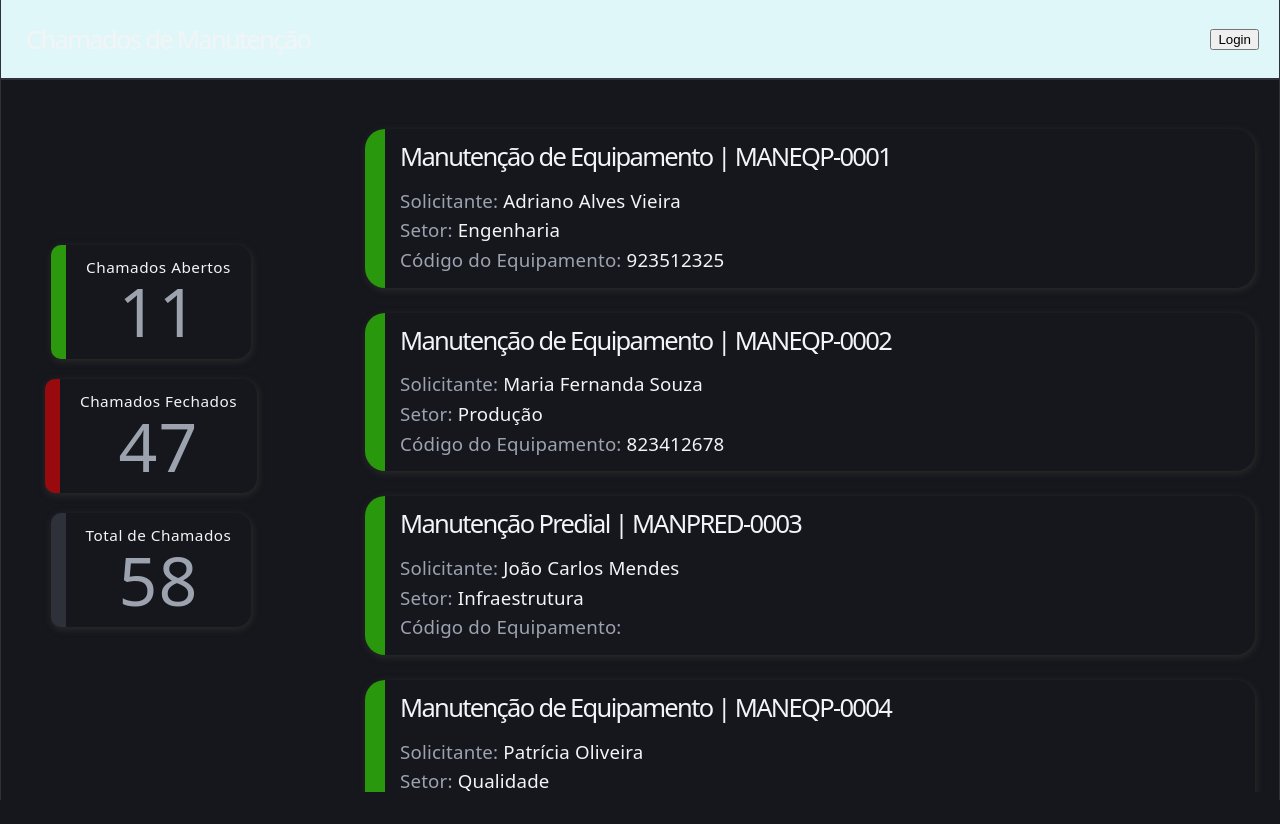
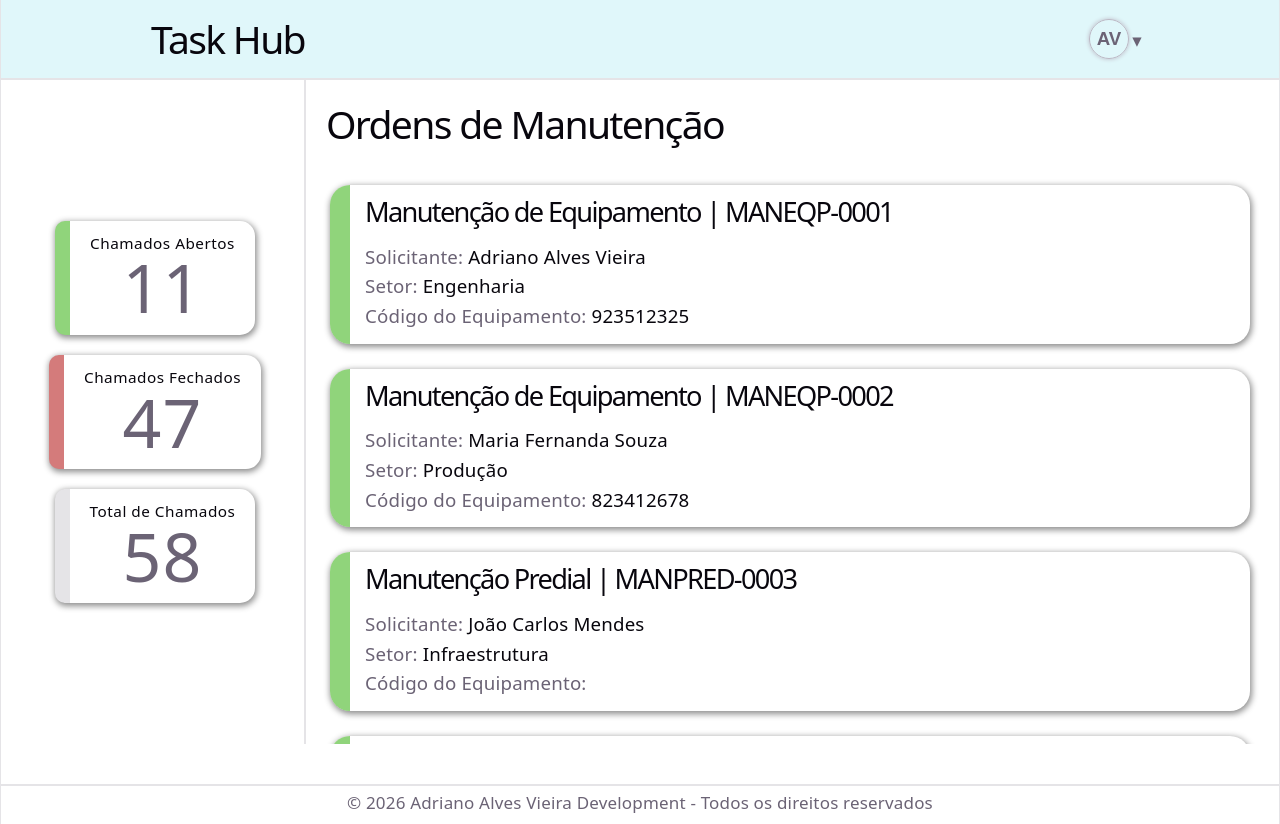
Before and after one commit to adrianoalvesjpg-bit/manutencao-chamados, a React (Vite) app in the folder front/: page / in a window 1280 px wide. Before the commit the page ends 800 px from the top, so only its background shows below. Built offline with nearby package versions, Linux system fonts and the light colour scheme.

Commit message:
atualização geral

```diff
--- a/front/src/App.jsx
+++ b/front/src/App.jsx
@@ -11,9 +11,13 @@ function App() {
     <div>
       <header className={StApp.header}> <Header/> </header>
       <main className={StApp.app}>
+        <section className={StApp.title}>
+          <h1>Ordens de Manutenção</h1>
+        </section>
         <aside className={StApp.sidebar}> <Side/> </aside>
         <main className={StApp.main}> <Main/> </main>
       </main>
+      <footer className={StApp.footer}> <p>&copy; 2026 Adriano Alves Vieira Development - Todos os direitos reservados</p> </footer>
     </div>
   )
 }
--- a/front/src/components/Header.jsx
+++ b/front/src/components/Header.jsx
@@ -5,8 +5,8 @@ export default function Header() {
 
   return (
     <div className={StHeader.container}>
-      <h1>Chamados de Manutenção</h1>
-      <button>Login</button>
+      <h1>Task Hub</h1>
+      <button className={StHeader.user}>AV</button>
     </div>
   )
 }
--- a/front/src/index.css
+++ b/front/src/index.css
@@ -9,13 +9,17 @@
   --shadow-color: #8d8d8d;
   --card: #fbf9f9;
   --accent: #e0f7fa;
+  --border-dark: #bcb8c4;
 
   --sans: system-ui, 'Segoe UI', Roboto, sans-serif;
   --heading: system-ui, 'Segoe UI', Roboto, sans-serif;
   --mono: ui-monospace, Consolas, monospace;
 
+  --scrollbar-thumb: #888;
+  --scrollbar-thumb-hover: #555;
+  --scrollbar-track: #f1f1f1;
 
-  --padding: 20px;
+  --padding: 150px;
   --width-window: 1600px;
 
   font: 17px/145% var(--sans);
@@ -33,10 +37,10 @@
   }
 }
 
-@media (prefers-color-scheme: light) {
+@media (prefers-color-scheme: dark) {
   :root {
     --text: #9ca3af;
-    --text-h: #f3f4f6;
+    --text-h: #e2e2e2;
     --text-disabled:#f3f4f685;
     --bg: #16171d;
     --border: #2e303a;
@@ -44,6 +48,12 @@
     --error: #ff00008e;
     --shadow-color: #282828;
     --card: #3e3e3e;
+    --accent: #211e1e;
+
+    --scrollbar-thumb: #888;
+    --scrollbar-thumb-hover: #f1f1f1;
+    --scrollbar-track: #2d2d2d;
+
 
   }
 
@@ -58,7 +68,7 @@
 
 body {
   margin: 0;
-  height: 100vh;
+  height: 100%;
 }
 
 #root {
@@ -121,3 +131,7 @@ li {
   list-style: none;
   margin: 25px 0;
 }
+ul {
+  padding: 0;
+  margin: 0;
+}
--- a/front/src/style/App.module.css
+++ b/front/src/style/App.module.css
@@ -1,13 +1,65 @@
 .app {
   display: grid;
   grid-template-columns: minmax(120px, 300px) 1fr;
-  grid-template-rows: 1fr;
+  grid-template-rows: 80px 1fr 40px;
   grid-template-areas:
+    "sidebar title"
     "sidebar main";
-  height: 89vh;
-  max-width: var(--width-window);
+  height: 88vh;
+  padding: 0px 5px 0px 5px;
   margin: 0 auto;
 }
+
+
+.sidebar {
+  grid-area: sidebar;
+  overflow-y: auto;
+  border-right: 2px solid var(--border);
+}
+
+.title {
+  grid-area: title;
+  text-align: left;
+  padding-left: 20px;
+}
+
+.header {
+  background-color: var(--accent);
+  border-bottom: 2px solid var(--border);
+  height: 80px;
+}
+
+.footer {
+  border-top: 2px solid var(--border);
+  height: 40px;
+  text-align: center;
+  padding: 5px;
+}
+
+.main {
+  grid-area: main;
+  overflow-y:auto;
+  padding: 0px 24px 24px 24px;
+}
+
+/* Estilizando a barra de rolagem */
+.main::-webkit-scrollbar {
+  width: 10px; /* largura da barra */
+}
+
+.main::-webkit-scrollbar-track {
+  background: var(--scrollbar-track); /* cor do trilho */
+}
+
+.main::-webkit-scrollbar-thumb {
+  background: var(--scrollbar-thumb); /* cor do "polegar" */
+  border-radius: 5px; /* arredondar */
+}
+
+.main::-webkit-scrollbar-thumb:hover {
+  background: var(--scrollbar-thumb-hover); /* cor ao passar o mouse */
+}
+
 
 @media (max-width: 1024px) {
     .app {
@@ -18,28 +70,19 @@
 @media (max-width: 550px) {
     .app {
         grid-template-columns: 1fr;
-        grid-template-rows: 1fr 6.5fr;
+        grid-template-rows: 1fr 60px 6.5fr;
         grid-template-areas:
         "sidebar"
+        "title"
         "main";
 
     }
-}
+
+    .sidebar {
+      border: none;
+      border-bottom: 2px solid var(--border);
+
+    }
 
 
-
-.sidebar {
-  grid-area: sidebar;
-  overflow-y: auto;
 }
-.header {
-  background-color: var(--accent);
-  border-bottom: 2px solid var(--border);
-  height: 80px;
-}
-
-.main {
-  grid-area: main;
-  overflow-y:auto;
-  padding: 24px;
-}
--- a/front/src/style/Card.module.css
+++ b/front/src/style/Card.module.css
@@ -45,16 +45,16 @@
 }
 
 
-h1 {
-    font-size: 1.5rem;
-    margin: 5px;
+.card .titleDiv h1 {
+  font-size: 1.6rem;
+  margin: 5px;
 }
 
-p {
+.card p {
   font-size: 1.1rem;
 }
 
-span {
+.card span {
     color: var(--text-h);
     font-size: 1.1rem;
 }
--- a/front/src/style/Header.module.css
+++ b/front/src/style/Header.module.css
@@ -5,10 +5,52 @@
     padding: 10px 20px 10px 20px;
     justify-content: space-between;
     height: 100%;
-    max-width: var(--width-window);
+    padding: 0px var(--padding) 0px var(--padding);
     margin: 0 auto;
 }
 
 h1 {
-    font-size: 2rem;
+    font-size: 2.3rem;
 }
+
+
+.user {
+    display: flex;
+    position: relative;
+    background-color: transparent;
+    border: 1px solid var(--border-dark);
+    box-shadow: 0 0 4px var(--border-dark);
+    border-radius: 50%;
+    padding: 10px;
+    height: 40px;
+    width: 40px;
+    color: var(--text);
+    font-size: 1.1rem;
+    font-weight: bold;
+    cursor: pointer;
+    align-items: center;
+    justify-content: center;
+    transition: all 0.1s ease-in-out;
+}
+
+.user:hover {
+    transform: scale(1.1);
+    box-shadow: 0 0 8px var(--border-dark);
+    color: var(--text-h);
+
+}
+
+.user::before {
+    content: '▾';
+    position: absolute;
+    top: 10px;
+    left: 28px;
+    width: 100%;
+    height: 100%;
+}
+
+@media (max-width: 1024px) {
+    .container {
+        padding: 0px 20px 0px 20px;
+    }
+}
--- a/front/src/style/Main.module.css
+++ b/front/src/style/Main.module.css
@@ -1,3 +1,9 @@
 .container {
     display: block;
 }
+
+.container h1 {
+    font-size: 2rem;
+    margin-bottom: 3rem;
+    text-align: left;
+}
```
